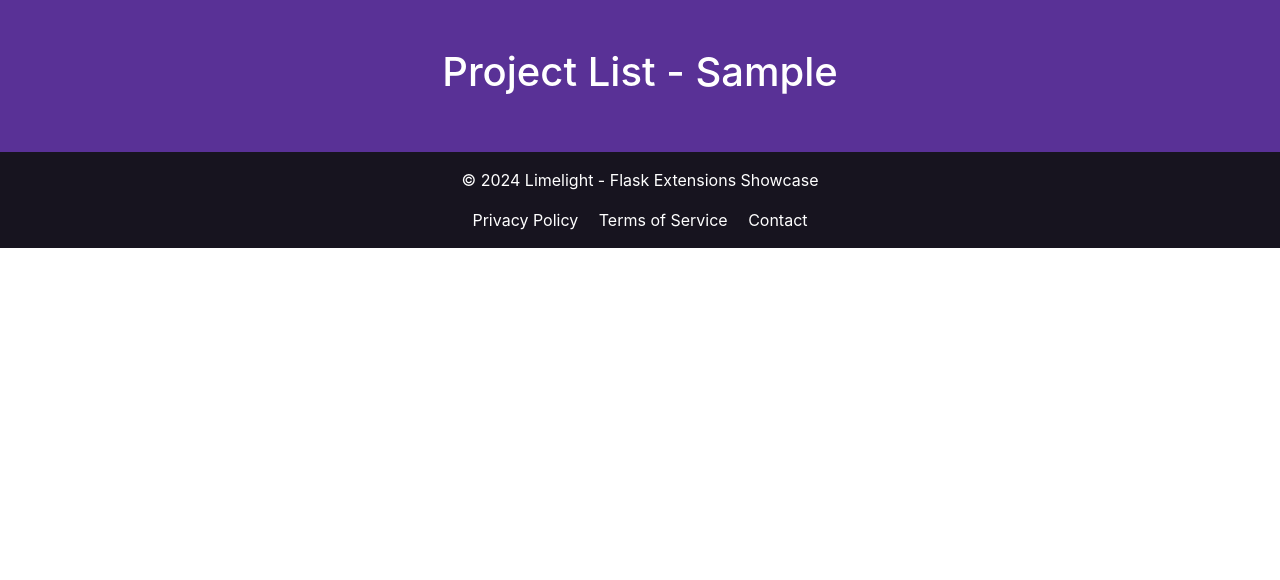
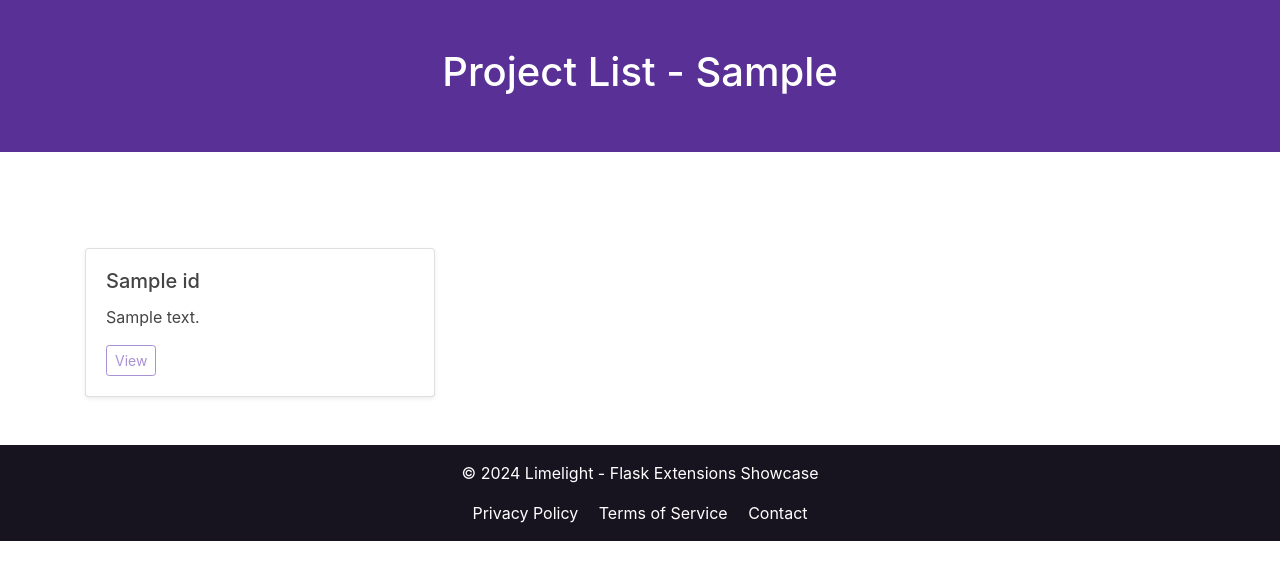
Before and after one commit to mariofix/limelight, a Flask app: template limelight/templates/website/project_list.html in a window 1280 px wide. Shown: the part 56-636 px from the top of the page. Run offline with Flask 3, Linux system fonts and the light colour scheme; the template is opened without the code that fills it: most values are stand-ins (such as "Sample title", 1, 10 or a date in 2020); parts of the project's set-up code (start-up, migrations or seed data) failed here and were passed over.

Commit message:
project info

```diff
--- a/limelight/settings.py
+++ b/limelight/settings.py
@@ -90,4 +90,9 @@ SITEMAP_IGNORE_ENDPOINTS = [
     "role.create_view",
     "role.edit_view",
     "role.details_view",
+    "project.index_view",
+    "project.ajax_lookup",
+    "project.create_view",
+    "project.edit_view",
+    "project.details_view",
 ]
--- a/limelight/templates/website/project_list.html
+++ b/limelight/templates/website/project_list.html
@@ -6,4 +6,27 @@
     <h1>Project List - {{ project_type }}</h1>
   </div>
 </section>
+
+<div class="album py-5 bg-body-tertiary">
+  <div class="container">
+    <div class="row row-cols-1 row-cols-sm-2 row-cols-md-3 g-3">
+      {% for project in projects %}
+      <div class="col mt-5">
+        <div class="card shadow-sm">
+          <div class="card-body">
+            <h5 class="card-title">{{ project[0].title }}</h5>
+            <p class="card-text">{{ project[0].description }}</p>
+            <div class="d-flex justify-content-between align-items-center">
+              <div class="btn-group">
+                <a href="{{ url_for('website.get_project', slug=project[0].slug) }}" role="button" class="btn btn-sm btn-outline-secondary">View</a>
+              </div>
+            </div>
+          </div>
+        </div>
+      </div>
+      {% endfor %}
+    </div>
+  </div>
+</div>
+
 {% endblock content %}
```
Also changed, not shown: limelight/website/blueprint.py (+9 -1 lines).
